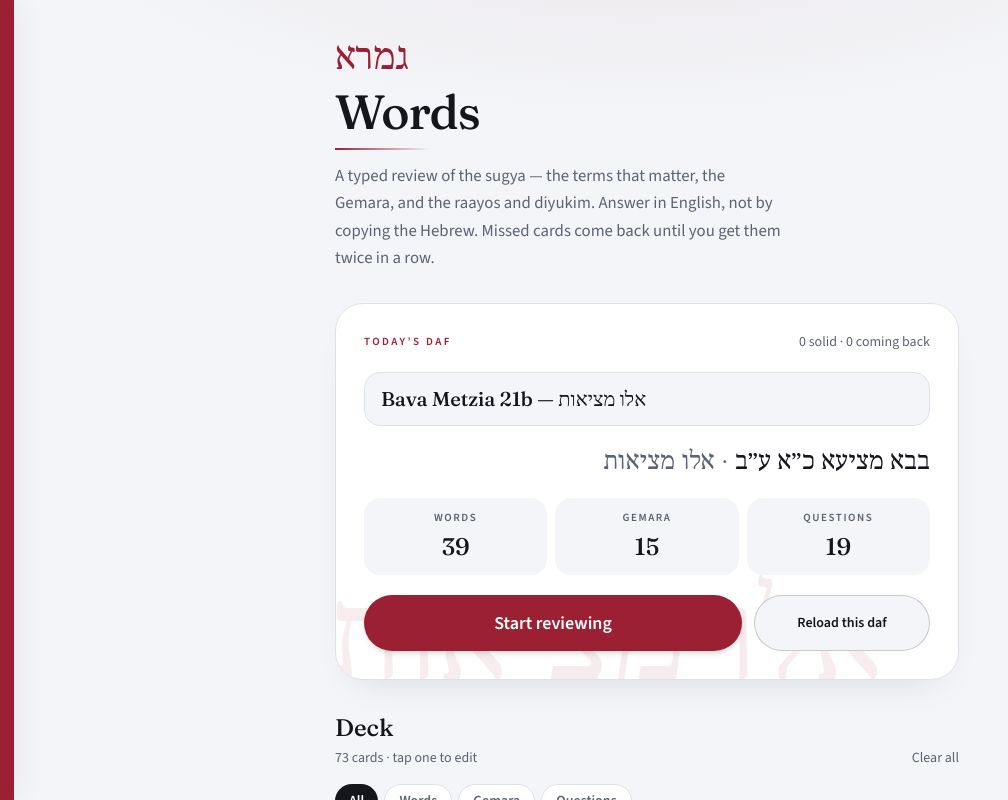
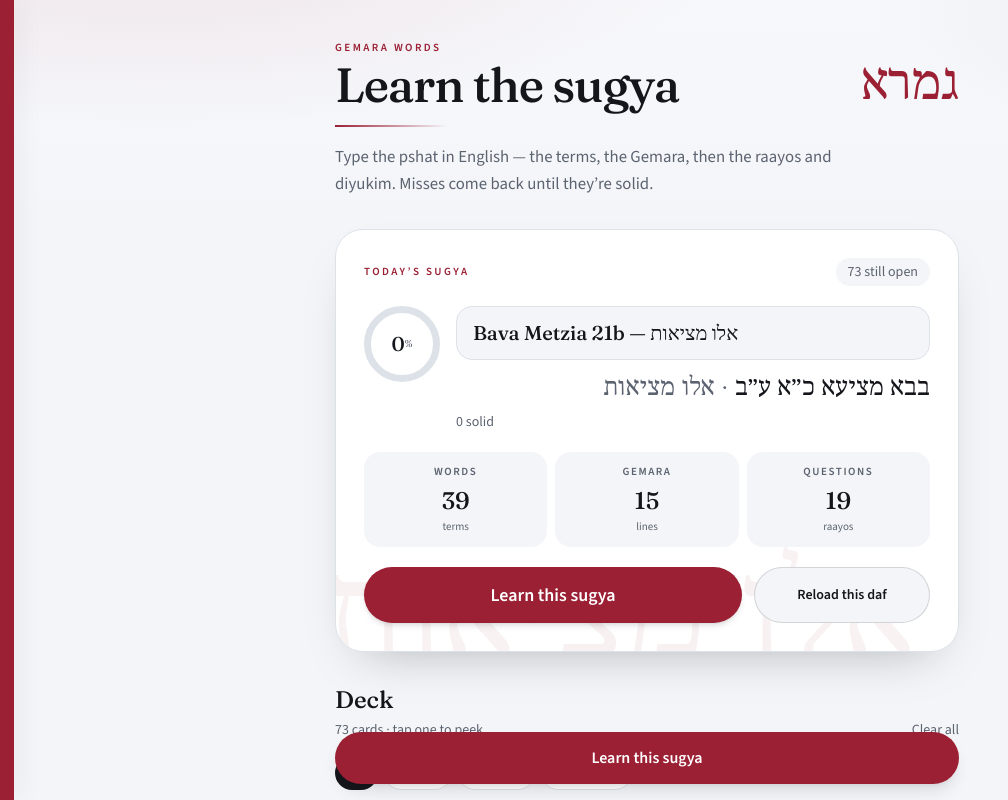
Before and after one commit to 2819-dev/gemarawords, a React (Vite) app: page / in a window 1280 px wide. Shown: the whole page, without its empty margins (0-1008 px from the left). Built offline with nearby package versions, Linux system fonts and the light colour scheme; a web font is replaced by a local one.

Commit message:
Make the daf lesson and study session feel more alive
Give the home screen a sugya card with progress, turn study into a real quiz card, and celebrate streaks and solid answers.

Co-authored-by: Dev <2819-dev@users.noreply.github.com>

```diff
--- a/src/App.tsx
+++ b/src/App.tsx
@@ -28,6 +28,7 @@ export default function App() {
   const [currentId, setCurrentId] = useState<string | null>(null)
   const [reviewed, setReviewed] = useState(0)
   const [sessionCorrect, setSessionCorrect] = useState(0)
+  const [sessionStreak, setSessionStreak] = useState(0)
 
   useEffect(() => {
     saveDeck(cards)
@@ -188,6 +189,7 @@ export default function App() {
     setCurrentId(first.id)
     setReviewed(0)
     setSessionCorrect(0)
+    setSessionStreak(0)
     setScreen('study')
   }
 
@@ -200,6 +202,7 @@ export default function App() {
       const nextCards = cards.map((card) => (card.id === graded.id ? graded : card))
       setCards(nextCards)
       setReviewed((count) => count + 1)
+      setSessionStreak((count) => (correct ? count + 1 : 0))
       if (correct) {
         setSessionCorrect((count) => count + 1)
       }
@@ -219,6 +222,7 @@ export default function App() {
         card={current}
         reviewed={reviewed}
         sessionCorrect={sessionCorrect}
+        sessionStreak={sessionStreak}
         deckSize={cards.length}
         masteredCount={masteredCount}
         onGrade={handleGrade}
--- a/src/components/DeckScreen.tsx
+++ b/src/components/DeckScreen.tsx
@@ -26,6 +26,12 @@ type DeckScreenProps = {
   onRemove: (id: string) => void
   onClear: () => void
   onStart: () => void
+}
+
+const RAIL: Record<CardKind, string> = {
+  word: 'bg-accent',
+  sentence: 'bg-mark',
+  question: 'bg-ok',
 }
 
 export function DeckScreen({
@@ -58,6 +64,7 @@ export function DeckScreen({
   const dafLoaded = cards.some((card) => card.id.startsWith('bm21b-'))
   const solid = cards.filter((card) => card.consecutiveCorrect >= MASTER_STREAK).length
   const shaky = cards.filter((card) => card.weight > 1).length
+  const remaining = Math.max(0, cards.length - solid)
 
   const packPreview = useMemo(() => {
     const pack = buildDafPack(selectedPageId)
@@ -102,26 +109,30 @@ export function DeckScreen({
   return (
     <AppFrame>
       <main className="mx-auto flex min-h-full max-w-2xl flex-col gap-8 px-4 py-6 pb-16 sm:px-6 sm:py-10">
-        <header className="flex flex-col items-start gap-3">
-          <p className="hebrew text-4xl leading-none text-accent" lang="he" dir="rtl">
+        <header className="flex flex-col gap-4">
+          <div className="flex items-end justify-between gap-4">
+            <div>
+              <p className="text-[11px] font-semibold uppercase tracking-[0.22em] text-accent">
+                Gemara Words
+              </p>
+              <h1 className="font-display mt-1 text-4xl font-medium tracking-tight text-ink sm:text-5xl">
+                Learn the sugya
+              </h1>
+            </div>
+            <p className="hebrew text-5xl leading-none text-accent" lang="he" dir="rtl">
               גמרא
             </p>
-          <div>
-            <h1 className="font-display text-4xl font-medium tracking-tight text-ink sm:text-5xl">
-              Words
-            </h1>
-            <div className="accent-rule mt-3 w-24" />
           </div>
-          <p className="max-w-md text-[1.05rem] leading-relaxed text-muted">
-            A typed review of the sugya — the terms that matter, the Gemara, and
-            the raayos and diyukim. Answer in English, not by copying the Hebrew.
-            Missed cards come back until you get them twice in a row.
+          <div className="accent-rule w-28" />
+          <p className="max-w-lg text-[1.05rem] leading-relaxed text-muted">
+            Type the pshat in English — the terms, the Gemara, then the raayos
+            and diyukim. Misses come back until they’re solid.
           </p>
         </header>
 
-        <section className="relative overflow-hidden rounded-[1.75rem] border border-line bg-card shadow-[0_18px_40px_-24px_rgba(20,22,28,0.16)]">
+        <section className="quiz-card relative overflow-hidden">
           <p
-            className="hebrew pointer-events-none absolute -bottom-6 -left-2 select-none text-[7.5rem] leading-none text-accent opacity-[0.08]"
+            className="hebrew pointer-events-none absolute -bottom-8 -left-3 select-none text-[8rem] leading-none text-accent opacity-[0.06]"
             lang="he"
             dir="rtl"
             aria-hidden="true"
@@ -131,15 +142,24 @@ export function DeckScreen({
           <div className="relative flex flex-col gap-5 p-5 sm:p-7">
             <div className="flex flex-wrap items-center justify-between gap-3">
               <p className="text-[11px] font-semibold uppercase tracking-[0.22em] text-accent">
-                Today’s daf
+                Today’s sugya
               </p>
               {cards.length > 0 ? (
-                <p className="text-sm text-muted">
-                  {solid} solid · {shaky} coming back
+                <p className="rounded-full bg-canvas px-3 py-1 text-sm text-muted">
+                  {remaining === 0 ? 'All solid' : `${remaining} still open`}
                 </p>
-              ) : null}
+              ) : (
+                <p className="rounded-full bg-accent/10 px-3 py-1 text-sm font-semibold text-accent">
+                  Ready to load
+                </p>
+              )}
             </div>
 
+            <div className="flex items-start gap-4">
+              {cards.length > 0 ? (
+                <ProgressRing value={solid} total={cards.length} />
+              ) : null}
+              <div className="min-w-0 flex-1">
                 <label className="sr-only" htmlFor="daf">
                   Page
                 </label>
@@ -155,18 +175,29 @@ export function DeckScreen({
                     </option>
                   ))}
                 </select>
-
                 {selected ? (
-              <p className="hebrew text-right text-2xl text-ink" lang="he" dir="rtl">
+                  <p className="hebrew mt-3 text-right text-2xl text-ink" lang="he" dir="rtl">
                     {selected.hebrewLabel}
                     <span className="text-muted"> · {selected.chapter}</span>
                   </p>
                 ) : null}
+                {cards.length > 0 ? (
+                  <p className="mt-2 text-sm text-muted">
+                    {solid} solid
+                    {shaky > 0 ? ` · ${shaky} coming back` : ''}
+                  </p>
+                ) : (
+                  <p className="mt-2 text-sm text-muted">
+                    Words, lines of Gemara, and questions from the daf.
+                  </p>
+                )}
+              </div>
+            </div>
 
             <dl className="grid grid-cols-3 gap-2">
-              <Stat label="Words" value={stats.words} />
-              <Stat label="Gemara" value={stats.sentences} />
-              <Stat label="Questions" value={stats.questions} />
+              <Stat label="Words" value={stats.words} hint="terms" />
+              <Stat label="Gemara" value={stats.sentences} hint="lines" />
+              <Stat label="Questions" value={stats.questions} hint="raayos" />
             </dl>
 
             {missing > 0 ? (
@@ -182,9 +213,9 @@ export function DeckScreen({
                   type="button"
                   onClick={onStart}
                   disabled={!canStart}
-                  className="flex-1 rounded-full bg-accent px-5 py-3.5 text-lg font-semibold text-white shadow-md disabled:cursor-not-allowed disabled:opacity-40"
+                  className="pressable flex-1 rounded-full bg-accent px-5 py-3.5 text-lg font-semibold text-white shadow-md disabled:cursor-not-allowed disabled:opacity-40 disabled:shadow-none"
                 >
-                  Start reviewing
+                  {startLabel(solid, cards.length)}
                 </button>
               ) : null}
               <button
@@ -193,8 +224,8 @@ export function DeckScreen({
                 onClick={onLoadDaf}
                 className={
                   cards.length === 0
-                    ? 'flex-1 rounded-full bg-accent px-5 py-3.5 text-lg font-semibold text-white shadow-md disabled:opacity-50'
-                    : 'rounded-full border border-ink/20 bg-canvas px-5 py-3.5 text-sm font-semibold text-ink disabled:opacity-50 sm:min-w-44'
+                    ? 'pressable flex-1 rounded-full bg-accent px-5 py-3.5 text-lg font-semibold text-white shadow-md disabled:opacity-50'
+                    : 'pressable rounded-full border border-ink/15 bg-canvas px-5 py-3.5 text-sm font-semibold text-ink disabled:opacity-50 sm:min-w-44'
                 }
               >
                 {loadingDaf
@@ -221,7 +252,7 @@ export function DeckScreen({
               <p className="mt-1 text-sm text-muted">
                 {cards.length === 0
                   ? 'Nothing loaded yet.'
-                  : `${cards.length} cards · tap one to edit`}
+                  : `${cards.length} cards · tap one to peek`}
               </p>
             </div>
             {cards.length > 0 ? (
@@ -236,9 +267,9 @@ export function DeckScreen({
           </div>
 
           {cards.length === 0 ? (
-            <p className="rounded-[1.5rem] border border-dashed border-line bg-card/60 px-5 py-12 text-center text-muted">
-              Load Bava Metzia 21b to get Hebrew and Aramaic words, lines of
-              Gemara, and questions from אלו מציאות.
+            <p className="rounded-[1.5rem] border border-dashed border-line bg-card/70 px-5 py-12 text-center text-muted">
+              Load Bava Metzia 21b and start with the terms, then the Gemara,
+              then the raayos.
             </p>
           ) : (
             <>
@@ -249,7 +280,7 @@ export function DeckScreen({
                       key={item.id}
                       type="button"
                       onClick={() => setFilter(item.id)}
-                      className={`rounded-full px-3.5 py-1.5 text-sm font-semibold ${
+                      className={`rounded-full px-3.5 py-1.5 text-sm font-semibold transition-colors ${
                         filter === item.id
                           ? 'bg-ink text-white'
                           : 'border border-line bg-card text-muted hover:text-ink'
@@ -282,14 +313,16 @@ export function DeckScreen({
                     return (
                       <li
                         key={card.id}
-                        className="overflow-hidden rounded-2xl border border-line bg-card"
+                        className="overflow-hidden rounded-2xl border border-line bg-card transition-shadow hover:shadow-[0_12px_28px_-22px_rgba(20,22,28,0.45)]"
                       >
                         <button
                           type="button"
                           aria-expanded={open}
                           onClick={() => setOpenId(open ? null : card.id)}
-                          className="flex w-full items-start gap-3 px-4 py-3 text-left"
+                          className="flex w-full items-stretch text-left"
                         >
+                          <span className={`w-1.5 shrink-0 ${RAIL[card.kind]}`} aria-hidden="true" />
+                          <span className="flex min-w-0 flex-1 items-start gap-3 px-4 py-3">
                             <KindBadge kind={card.kind} />
                             <span className="min-w-0 flex-1">
                               <span
@@ -305,6 +338,7 @@ export function DeckScreen({
                                 ) : (
                                   'Needs an answer'
                                 )}
+                              </span>
                             </span>
                           </span>
                         </button>
@@ -353,9 +387,9 @@ export function DeckScreen({
                 <button
                   type="button"
                   onClick={onStart}
-                  className="mt-2 w-full rounded-full bg-accent px-5 py-3 text-base font-semibold text-white"
+                  className="pressable sticky bottom-4 z-10 mt-2 w-full rounded-full bg-accent px-5 py-3.5 text-base font-semibold text-white shadow-lg"
                 >
-                  Start reviewing
+                  {startLabel(solid, cards.length)}
                 </button>
               ) : null}
             </>
@@ -405,7 +439,7 @@ export function DeckScreen({
               <button
                 type="submit"
                 disabled={busy}
-                className="rounded-full bg-ink px-5 py-2.5 text-sm font-semibold text-white disabled:opacity-50"
+                className="pressable rounded-full bg-ink px-5 py-2.5 text-sm font-semibold text-white disabled:opacity-50"
               >
                 {translating ? 'Looking up…' : 'Add words'}
               </button>
@@ -423,7 +457,7 @@ export function DeckScreen({
                 type="button"
                 disabled={busy}
                 onClick={() => fileInput.current?.click()}
-                className="rounded-full border border-ink px-5 py-2.5 text-sm font-semibold text-ink disabled:opacity-50"
+                className="pressable rounded-full border border-ink px-5 py-2.5 text-sm font-semibold text-ink disabled:opacity-50"
               >
                 Upload Excel
               </button>
@@ -450,15 +484,71 @@ function countsFor(cards: Pick<Card, 'kind'>[]) {
   }
 }
 
-function Stat({ label, value }: { label: string; value: number }) {
+function Stat({
+  label,
+  value,
+  hint,
+}: {
+  label: string
+  value: number
+  hint: string
+}) {
   return (
     <div className="rounded-2xl bg-canvas px-3 py-3 text-center">
       <dt className="text-[11px] font-semibold uppercase tracking-[0.14em] text-muted">
         {label}
       </dt>
       <dd className="font-display mt-1 text-2xl font-medium text-ink">{value}</dd>
+      <p className="mt-0.5 text-[11px] text-muted">{hint}</p>
     </div>
   )
+}
+
+function ProgressRing({ value, total }: { value: number; total: number }) {
+  const size = 76
+  const stroke = 7
+  const radius = (size - stroke) / 2
+  const circumference = 2 * Math.PI * radius
+  const percent = total === 0 ? 0 : Math.min(1, value / total)
+  return (
+    <div className="relative h-[76px] w-[76px] shrink-0" aria-hidden="true">
+      <svg width={size} height={size} className="-rotate-90">
+        <circle
+          cx={size / 2}
+          cy={size / 2}
+          r={radius}
+          fill="none"
+          stroke="var(--color-line)"
+          strokeWidth={stroke}
+        />
+        <circle
+          cx={size / 2}
+          cy={size / 2}
+          r={radius}
+          fill="none"
+          stroke="var(--color-accent)"
+          strokeWidth={stroke}
+          strokeLinecap="round"
+          strokeDasharray={circumference}
+          strokeDashoffset={circumference * (1 - percent)}
+        />
+      </svg>
+      <p className="absolute inset-0 flex items-center justify-center font-display text-xl font-medium text-ink">
+        {Math.round(percent * 100)}
+        <span className="text-[10px] text-muted">%</span>
+      </p>
+    </div>
+  )
+}
+
+function startLabel(solid: number, total: number): string {
+  if (total > 0 && solid >= total) {
+    return 'Review again'
+  }
+  if (solid > 0) {
+    return 'Keep going'
+  }
+  return 'Learn this sugya'
 }
 
 function pageLabel(page: DafPage): string {
--- a/src/components/FlashCard.tsx
+++ b/src/components/FlashCard.tsx
@@ -15,16 +15,19 @@ export function FlashCard({ card }: FlashCardProps) {
   const longHebrew = card.kind === 'sentence' || card.hebrew.length > 16
 
   return (
-    <section className="flex min-h-0 flex-1 flex-col items-center justify-center overflow-y-auto px-1 py-4">
+    <section className="flex min-h-0 flex-1 flex-col items-center justify-center overflow-y-auto px-5 py-6 sm:px-8">
       <KindBadge kind={card.kind} />
+      <p className="mt-3 text-center text-[11px] font-semibold uppercase tracking-[0.18em] text-muted">
+        {hintFor(card.kind)}
+      </p>
       <MixedText
         text={prompt}
-        className="mt-5 max-w-lg text-center text-[1.35rem] font-medium leading-snug text-ink sm:text-[1.7rem]"
+        className="mt-4 max-w-lg text-center text-[1.35rem] font-medium leading-snug text-ink sm:text-[1.7rem]"
         hebrewClassName="text-[1.7rem] font-medium sm:text-[2rem]"
       />
       {showSource ? (
         <p
-          className={`hebrew mt-8 max-w-lg border-r-2 border-accent pr-4 text-right text-ink ${
+          className={`hebrew mt-8 w-full max-w-lg rounded-2xl bg-canvas px-4 py-4 text-right text-ink shadow-[inset_0_0_0_1px_var(--color-line)] ${
             longHebrew ? 'text-2xl leading-relaxed' : 'text-5xl leading-snug'
           }`}
           lang="he"
@@ -36,3 +39,13 @@ export function FlashCard({ card }: FlashCardProps) {
     </section>
   )
 }
+
+function hintFor(kind: Card['kind']): string {
+  if (kind === 'sentence') {
+    return 'Say the pshat — in English'
+  }
+  if (kind === 'question') {
+    return 'The sugya, not the wording'
+  }
+  return 'What does this mean?'
+}
--- a/src/components/KindBadge.tsx
+++ b/src/components/KindBadge.tsx
@@ -4,6 +4,12 @@ const STYLES: Record<Card['kind'], string> = {
   word: 'bg-accent/10 text-accent',
   sentence: 'bg-mark/10 text-mark',
   question: 'bg-ok/10 text-ok',
+}
+
+const DOT: Record<Card['kind'], string> = {
+  word: 'bg-accent',
+  sentence: 'bg-mark',
+  question: 'bg-ok',
 }
 
 function kindLabel(kind: Card['kind']): string {
@@ -19,8 +25,9 @@ function kindLabel(kind: Card['kind']): string {
 export function KindBadge({ kind }: { kind: Card['kind'] }) {
   return (
     <span
-      className={`inline-flex rounded-full px-2.5 py-0.5 text-[11px] font-semibold uppercase tracking-[0.16em] ${STYLES[kind]}`}
+      className={`inline-flex items-center gap-1.5 rounded-full px-2.5 py-1 text-[11px] font-semibold uppercase tracking-[0.16em] ${STYLES[kind]}`}
     >
+      <span className={`h-1.5 w-1.5 rounded-full ${DOT[kind]}`} aria-hidden="true" />
       {kindLabel(kind)}
     </span>
   )
--- a/src/index.css
+++ b/src/index.css
@@ -30,11 +30,10 @@ body {
   color: var(--color-ink);
   font-family: var(--font-sans);
   background-color: var(--color-canvas);
-  background-image: radial-gradient(
-    ellipse 80% 45% at 50% -12%,
-    rgba(155, 32, 52, 0.07),
-    transparent 58%
-  );
+  background-image:
+    radial-gradient(ellipse 90% 50% at 12% -10%, rgba(155, 32, 52, 0.1), transparent 52%),
+    radial-gradient(ellipse 70% 40% at 100% 0%, rgba(58, 70, 99, 0.08), transparent 46%),
+    linear-gradient(180deg, #f7f8fb 0%, var(--color-canvas) 28%);
 }
 
 #root {
@@ -85,13 +84,45 @@ body {
 }
 
 .study-enter {
-  animation: study-enter 0.38s ease;
+  animation: study-enter 0.42s cubic-bezier(0.22, 1, 0.36, 1);
+}
+
+.quiz-card {
+  background: var(--color-card);
+  border: 1px solid var(--color-line);
+  border-radius: 1.75rem;
+  box-shadow:
+    0 1px 0 rgba(255, 255, 255, 0.8) inset,
+    0 22px 48px -28px rgba(20, 22, 28, 0.35);
+}
+
+.quiz-pop {
+  animation: quiz-pop 0.42s cubic-bezier(0.22, 1, 0.36, 1);
+}
+
+.quiz-shake {
+  animation: quiz-shake 0.42s ease;
+}
+
+.pressable {
+  transition:
+    transform 0.12s ease,
+    box-shadow 0.12s ease,
+    opacity 0.12s ease;
+}
+
+.pressable:not(:disabled):hover {
+  transform: translateY(-1px);
+}
+
+.pressable:not(:disabled):active {
+  transform: translateY(1px);
 }
 
 @keyframes study-enter {
   from {
     opacity: 0;
-    transform: translateY(10px);
+    transform: translateY(14px) scale(0.985);
   }
   to {
     opacity: 1;
@@ -99,8 +130,48 @@ body {
   }
 }
 
-@media (prefers-reduced-motion: reduce) {
-  .study-enter {
-    animation: none;
+@keyframes quiz-pop {
+  0% {
+    transform: scale(1);
+  }
+  40% {
+    transform: scale(1.015);
+  }
+  100% {
+    transform: scale(1);
   }
 }
+
+@keyframes quiz-shake {
+  0%,
+  100% {
+    transform: translateX(0);
+  }
+  20% {
+    transform: translateX(-7px);
+  }
+  40% {
+    transform: translateX(7px);
+  }
+  60% {
+    transform: translateX(-4px);
+  }
+  80% {
+    transform: translateX(4px);
+  }
+}
+
+@media (prefers-reduced-motion: reduce) {
+  .study-enter,
+  .quiz-pop,
+  .quiz-shake,
+  .pressable {
+    animation: none;
+    transition: none;
+  }
+
+  .pressable:not(:disabled):hover,
+  .pressable:not(:disabled):active {
+    transform: none;
+  }
+}
```
Also changed, not shown: src/components/StudyScreen.tsx (+57 -20 lines). Lines whose indentation alone changed are shown as unchanged.
